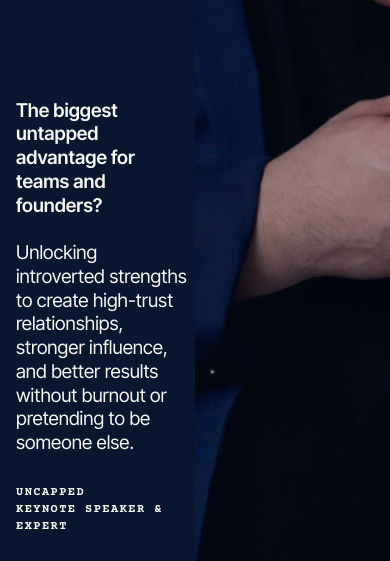
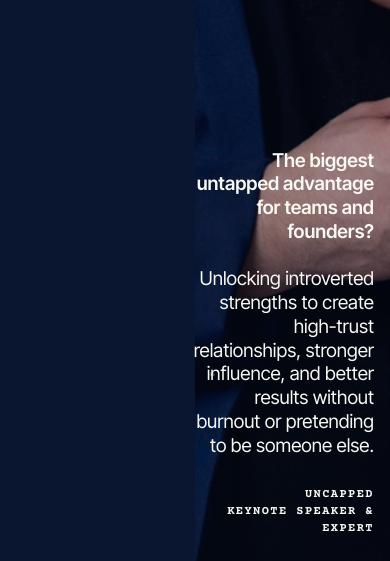
Before and after one commit to apxcx/caphernandez.com, a React (Vite) app: page / in a window 390 px wide. Shown: the part 1806-2367 px from the top of the page. Built offline with nearby package versions, Linux system fonts and the light colour scheme.

Commit message:
Place uncapped copy by hands

```diff
--- a/src/styles.css
+++ b/src/styles.css
@@ -99,7 +99,7 @@ a { color: inherit; text-decoration: none; }
 .uncapped-title .uncapped-word { display: block; font-family: inherit; font-size: inherit; font-style: inherit; font-weight: inherit; letter-spacing: inherit; text-transform: none; }
 .uncapped-title .potential-word { display: inline-block; font-family: inherit; font-size: inherit; font-style: inherit; font-weight: inherit; letter-spacing: inherit; text-transform: none; }
 .uncapped-title .potential-word { padding: 0 .08em .04em; color: var(--navy); background: #c2ee03; -webkit-box-decoration-break: clone; box-decoration-break: clone; }
-.uncapped-copy { position: relative; z-index: 3; max-width: 360px; margin: 190px 0 0; font-size: 23px; font-style: italic; line-height: 1.25; text-align: left; }
+.uncapped-copy { position: relative; z-index: 3; max-width: 420px; margin: 360px 0 0 auto; font-size: 23px; font-style: italic; line-height: 1.25; text-align: right; }
 .uncapped-copy strong { font-weight: 600; }
 .uncapped-tag { display: block; margin-top: 30px; font: 700 12px/1.4 'Courier Prime', monospace; letter-spacing: .12em; text-transform: uppercase; }
 
@@ -287,7 +287,7 @@ a { color: inherit; text-decoration: none; }
   .value-column, .uncapped-column { min-height: auto; }
   .uncapped-column { padding: 50px 0 0; }
   .uncapped-title { margin-top: -48px; font-size: clamp(22px, 5.6vw, 32px); }
-  .uncapped-copy { max-width: min(300px, 48%); margin-top: 130px; text-align: left; }
+  .uncapped-copy { max-width: min(360px, 55%); margin-top: 220px; margin-left: auto; text-align: right; }
   .about-grid > :last-child { margin-left: 0; }
   .uncapped-grid, .achievements-head { grid-template-columns: 1fr; gap: 30px; }
   .uncapped-copy, .achievements-intro, .final-copy { margin-left: 0; }
@@ -324,7 +324,7 @@ a { color: inherit; text-decoration: none; }
   .uncapped-column { padding: 38px 0 0; }
   .value-title { font-size: clamp(33px, 9.6vw, 58px); }
   .uncapped-title { margin-top: -34px; font-size: 20px; }
-  .uncapped-copy { max-width: 48%; margin-top: 110px; text-align: left; }
+  .uncapped-copy { max-width: 52%; margin-top: 160px; margin-left: auto; text-align: right; }
   .uncapped { padding: 66px 0 73px; }
   .uncapped-copy { font-size: 19px; }
   .reel { min-height: 430px; }
```
